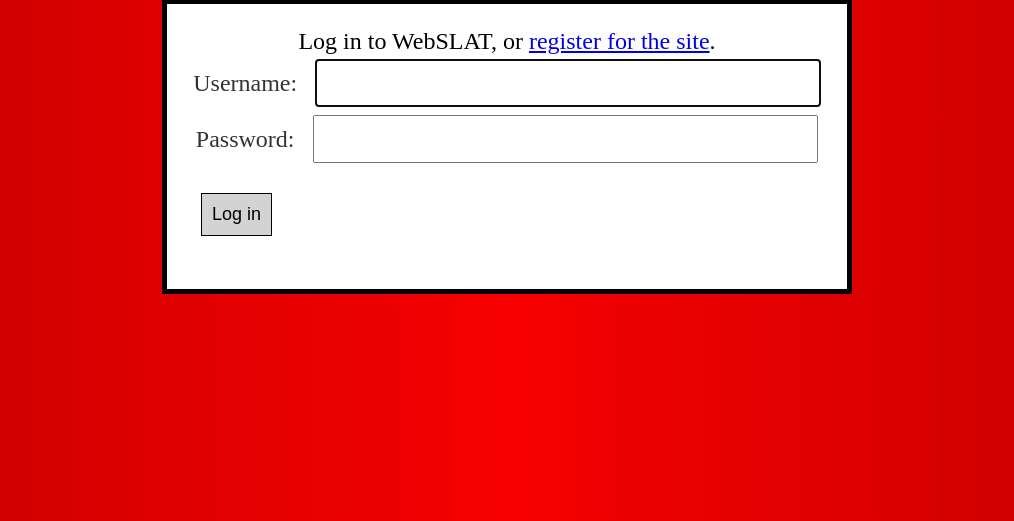
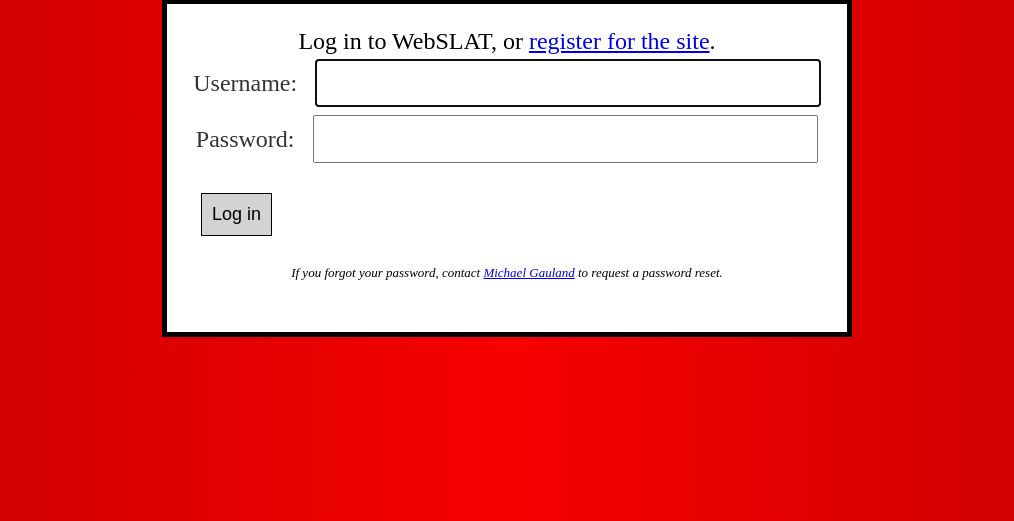
Before and after one commit to openslat/webslat, a Django app: page /login/ in a window 1280 px wide. Shown: the part 137-658 px from the top of the page, without its empty margins (133-1147 px from the left). Run offline with Django 3.2, Linux system fonts and the light colour scheme; parts of the project's set-up code (start-up, migrations or seed data) failed here and were passed over.

Commit message:
Add message about lost passwords to login page.

```diff
--- a/webslat/slat/templates/registration/login.html
+++ b/webslat/slat/templates/registration/login.html
@@ -64,8 +64,9 @@ Log in to WebSLAT, or
     <label>&nbsp;</label><input type="submit" value="{% trans 'Log in' %}" />
   </div>
 </form>
-
 </div>
+<div style="font-size:small">
+<i>If you forgot your password, contact <a href="mailto:michael.gauland@canterbury.ac.nz">Michael Gauland</a> to request a password reset.</i>
 </div>
 </div>
 {% endblock %}
```
